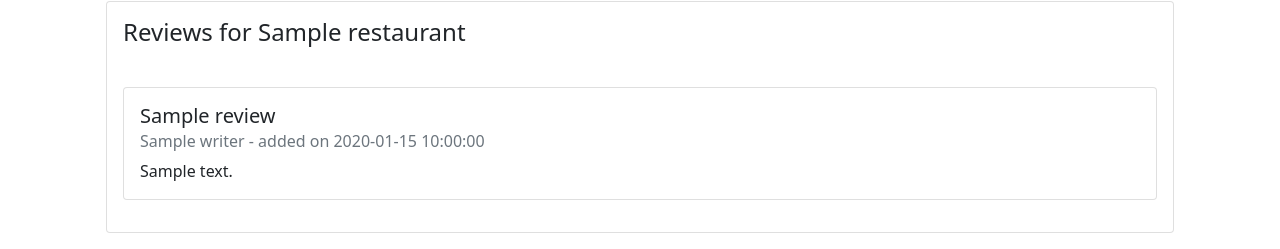
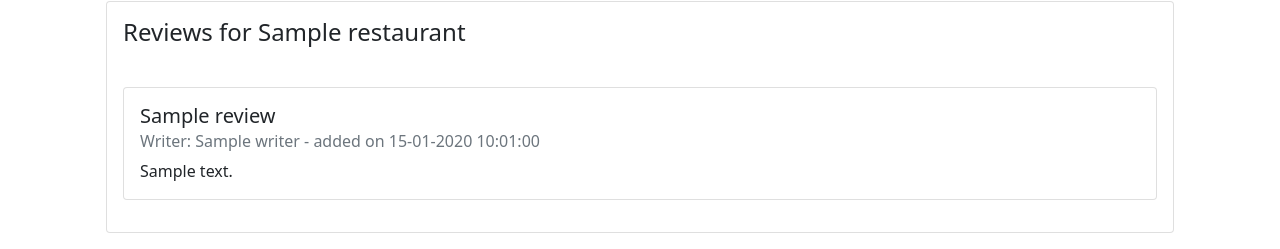
Before and after one commit to juhana-peltomaa/restaurant-app, a Flask app: template templates/review.html in a window 1280 px wide. Shown: the part 570-819 px from the top of the page. Run offline with Flask 2, Linux system fonts and the light colour scheme; the template is opened without the code that fills it: values that come from a table or form of the project are taken from there, most other values are stand-ins (such as "Sample title", 1, 10 or a date in 2020); some libraries are stand-ins or nearby versions.

Commit message:
Formatting review times

```diff
--- a/repositories/review_repository.py
+++ b/repositories/review_repository.py
@@ -2,7 +2,7 @@ from db import db
 from flask_sqlalchemy import SQLAlchemy
 
 
-CREATE_NEW_REVIEW = "INSERT INTO reviews (title, content, user_id, restaurant_id, sent_at) VALUES (:title, :content, :user_id, :restaurant_id, NOW()) RETURNING id, user_id;"
+CREATE_NEW_REVIEW = "INSERT INTO reviews (title, content, writer, user_id, restaurant_id, sent_at) VALUES (:title, :content, :writer, :user_id, :restaurant_id, NOW()) RETURNING id, user_id;"
 FIND_REVIEWS = "SELECT * FROM reviews WHERE restaurant_id=:restaurant_id;"
 FIND_REVIEW_WRITER = "SELECT u.username FROM users u INNER JOIN reviews r ON (r.user_id = :user_id) WHERE r.id=:review_id;"
 
@@ -12,9 +12,9 @@ class ReviewRepository:
     def __init__(self, database=db):
         self._db = database
 
-    def create_new_review(self, title, content, user_id, restaurant_id):
+    def create_new_review(self, title, content, writer, user_id, restaurant_id):
         new_review = self._db.session.execute(
-            CREATE_NEW_REVIEW, {"title": title, "content": content, "user_id": user_id, "restaurant_id": restaurant_id})
+            CREATE_NEW_REVIEW, {"title": title, "content": content, "writer": writer, "user_id": user_id, "restaurant_id": restaurant_id})
 
         self._db.session.commit()
 
--- a/schema.sql
+++ b/schema.sql
@@ -19,6 +19,7 @@ CREATE TABLE reviews (
     id SERIAL PRIMARY KEY,
     title TEXT,
     content TEXT,
+    writer TEXT,
     user_id INTEGER REFERENCES users,
     restaurant_id INTEGER REFERENCES restaurants,
     sent_at TIMESTAMP
--- a/services/user_service.py
+++ b/services/user_service.py
@@ -32,10 +32,10 @@ class UserService:
         else:
             return None
 
-    def create_review(self, title, content, user_id, restaurant_id):
+    def create_review(self, title, content, writer, user_id, restaurant_id):
 
         new_review = self._review_repo.create_new_review(
-            title, content, user_id, restaurant_id)
+            title, content, writer, user_id, restaurant_id)
 
         if new_review is not None:
             return new_review
--- a/templates/home.html
+++ b/templates/home.html
@@ -7,11 +7,12 @@
 
 <!-- Listataan kaikille ravintolat -->
 
-    <h2>All restaurants</h2>
+
   </div>
 
   <div class="container">
     {% if posts %}
+    <h2>All restaurants</h2>
       {% for restaurant in posts %}
 
       <div class="card mb-3">
--- a/templates/review.html
+++ b/templates/review.html
@@ -3,6 +3,7 @@
 {% block content %}
 
 <div class="container">
+{% if posts %}
     {% for restaurant in posts %}
         {% if id == restaurant.id %}
 
@@ -53,7 +54,7 @@
                         <div class="card mb-3">
                         <div class="card-body">
                             <h5 class="card-title mb-2">{{ review.title }}</h5>
-                        <h6 class="card-subtitle mb-2 text-muted"> {{ writer }} - added on {{ review.sent_at }}</h6>
+                            <h6 class="card-subtitle mb-2 text-muted"> Writer: {{ review.writer }} - added on {{ review.sent_at.strftime("%d-%m-%Y  %H:%m:%S") }}</h6>
                             <p class="card-text">{{ review.content }}</p>
                         </div>
                             {% if review.user_id == session.user_id %}
@@ -73,6 +74,13 @@
 
         {% endif %}
     {% endfor %}
+{% else %}
+<div class="card mb-3">
+    <div class="card-body">
+      <h5 class="card-title">No restaurants added yet!</h5>
+    </div>
+  </div>
+{% endif %}
 
 
 {% endblock content %}
```
Also changed, not shown: routes.py (+5 -12 lines). Lines whose indentation alone changed are shown as unchanged.
